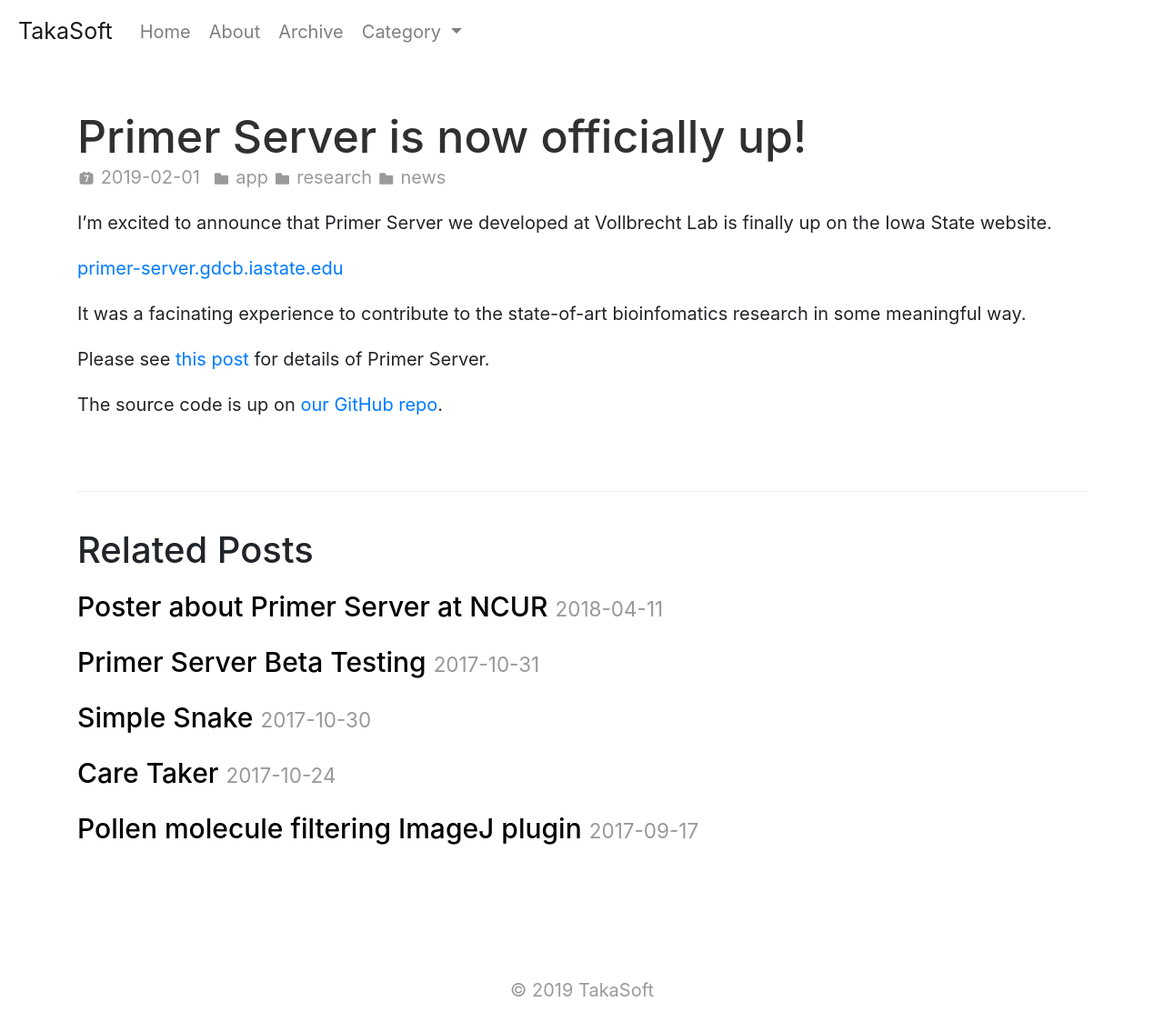
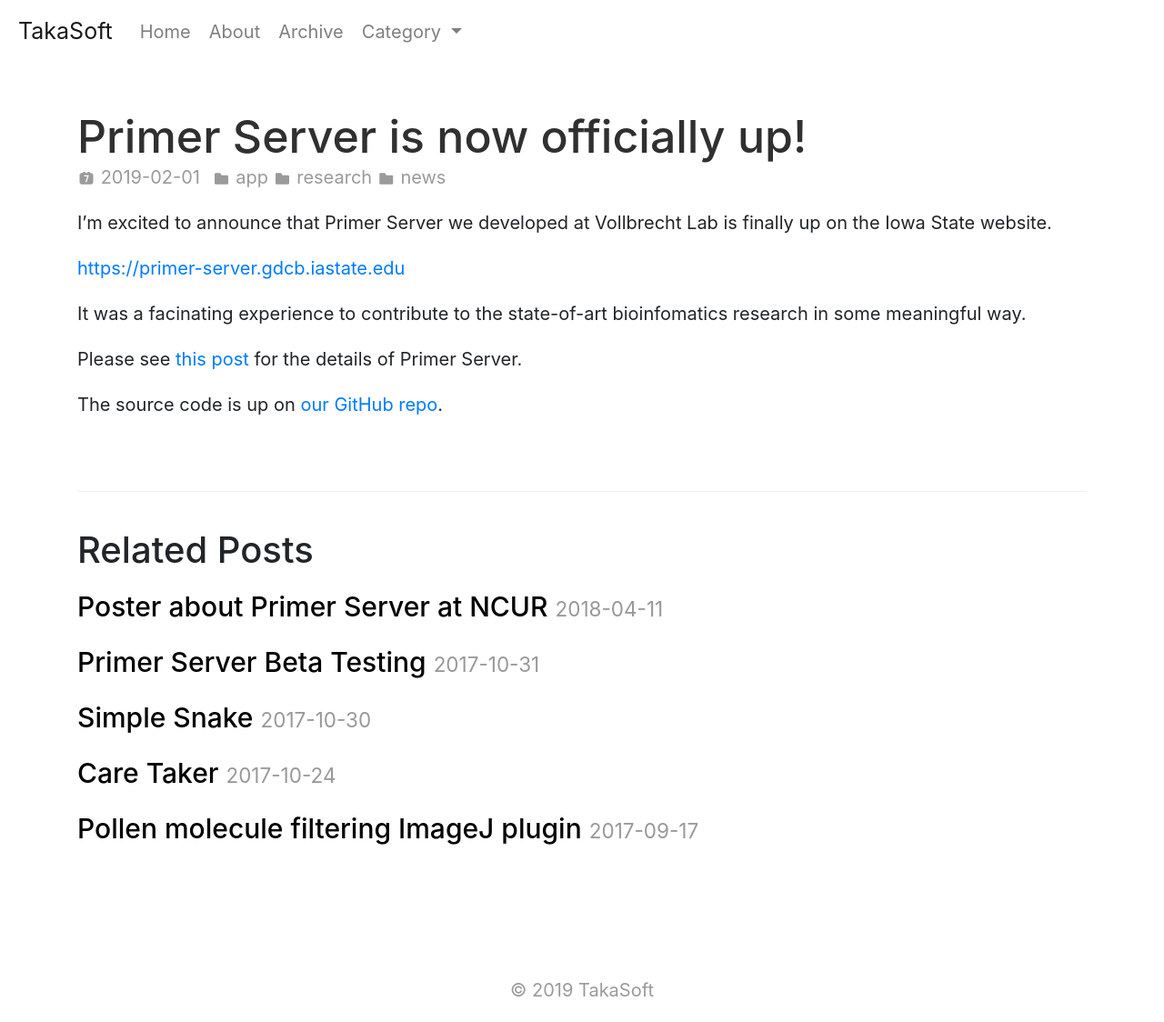
Before and after one commit to takasoft/takasoft.github.io, a Jekyll site: the page built from _posts/2019-02-01-primer-server-is-now-officially-up.md, in a window 1280 px wide. Shown: the whole page at 91% size. Built offline with Jekyll 4.4.1, drawn with Linux system fonts in a browser that asks for light colours; some of the changed lines change nothing that is shown.

Commit message:
Update 2019-02-01-primer-server-is-now-officially-up.md

```diff
--- a/_posts/2019-02-01-primer-server-is-now-officially-up.md
+++ b/_posts/2019-02-01-primer-server-is-now-officially-up.md
@@ -9,10 +9,10 @@ categories:
 
 I'm excited to announce that Primer Server we developed at Vollbrecht Lab is finally up on the Iowa State website.
 
-<a href="https://primer-server.gdcb.iastate.edu" target="_blank">primer-server.gdcb.iastate.edu</a>
+<a href="https://primer-server.gdcb.iastate.edu" target="_blank">https://primer-server.gdcb.iastate.edu</a>
 
 It was a facinating experience to contribute to the state-of-art bioinfomatics research in some meaningful way.
 
-Please see <a href="https://takasoft.github.io/ncur-primer-server" target="_blank">this post</a> for details of Primer Server.
+Please see <a href="https://takasoft.github.io/ncur-primer-server" target="_blank">this post</a> for the details of Primer Server.
 
 The source code is up on <a href="https://github.com/vollbrechtlab/primer-server" target="_blank">our GitHub repo</a>.
```
